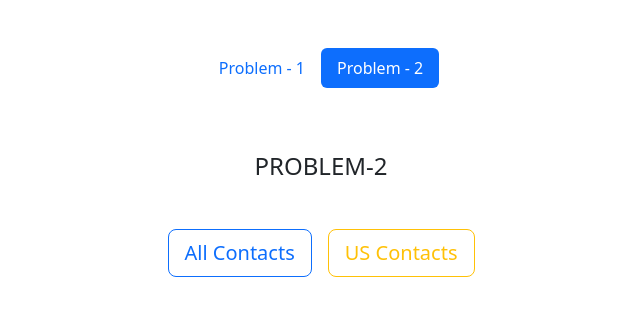
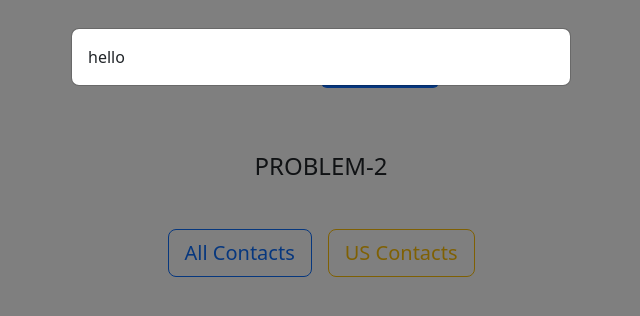
Before and after one commit to mynulislam2/mediusewareTask, a React (Vite) app: page /problem-2 in a window 1280 px wide. Both pictures are taken after a click on the button "All Contacts". Shown: the top 316 px of the page, without its empty margins (319-959 px from the left). Built offline with nearby package versions, Linux system fonts and the light colour scheme.

Commit message:
modal done

```diff
--- a/index.html
+++ b/index.html
@@ -9,5 +9,6 @@
   <body>
     <div id="root"></div>
     <script type="module" src="/src/main.jsx"></script>
+    <script src="https://cdn.jsdelivr.net/npm/bootstrap@5.0.2/dist/js/bootstrap.bundle.min.js" integrity="sha384-MrcW6ZMFYlzcLA8Nl+NtUVF0sA7MsXsP1UyJoMp4YLEuNSfAP+JcXn/tWtIaxVXM" crossorigin="anonymous"></script>
   </body>
 </html>
--- a/src/App.jsx
+++ b/src/App.jsx
@@ -3,7 +3,7 @@ import Problem1 from "./components/Problem-1.jsx";
 import Menu from "./components/Menu.jsx";
 import Problem2 from "./components/Problem-2.jsx";
 import Index from "./components/Index.jsx";
-
+import './assets/scss/PopUp/popup.scss'
 function App() {
   return (
     <>
--- /dev/null
+++ b/src/assets/scss/PopUp/popup.scss
@@ -0,0 +1,3 @@
+.modals{
+    z-index: 9999;
+}
--- a/src/components/Problem-2.jsx
+++ b/src/components/Problem-2.jsx
@@ -1,18 +1,41 @@
 import React from 'react';
-
+import { useState } from 'react';
+import '../assets/scss/PopUp/popup.scss'
 const Problem2 = () => {
-
+    const [ModalA, setModalA] = useState(false)
     return (
 
         <div className="container">
-            <div className="row justify-content-center mt-5">
+            <div className="row justify-content-center mt-5" style={{ zIndex: -1 }}>
                 <h4 className='text-center text-uppercase mb-5'>Problem-2</h4>
 
                 <div className="d-flex justify-content-center gap-3">
-                <button className="btn btn-lg btn-outline-primary" type="button" >All Contacts</button>
-                <button className="btn btn-lg btn-outline-warning" type="button" >US Contacts</button>
+                    <button type="button" data-bs-toggle="modal" data-bs-target="#AllContactModal" className="btn btn-lg btn-outline-primary" >All Contacts</button>
+                    <button className="btn btn-lg btn-outline-warning" type="button" data-bs-toggle="modal" data-bs-target="#UsContactModal">US Contacts</button>
                 </div>
 
+            </div>
+            <div class="modal fade" id="AllContactModal"   >
+                <div class="modal-dialog">
+                    <div class="modal-content">
+
+                        <div class="modal-body">
+                            hello
+                        </div>
+
+                    </div>
+                </div>
+            </div>
+            <div class="modal fade" id="UsContactModal"   >
+                <div class="modal-dialog">
+                    <div class="modal-content">
+
+                        <div class="modal-body">
+                            hello
+                        </div>
+
+                    </div>
+                </div>
             </div>
         </div>
     );
```
